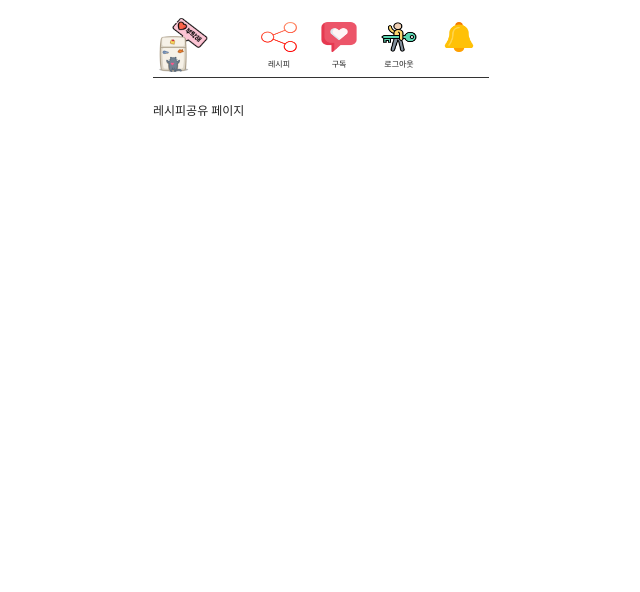
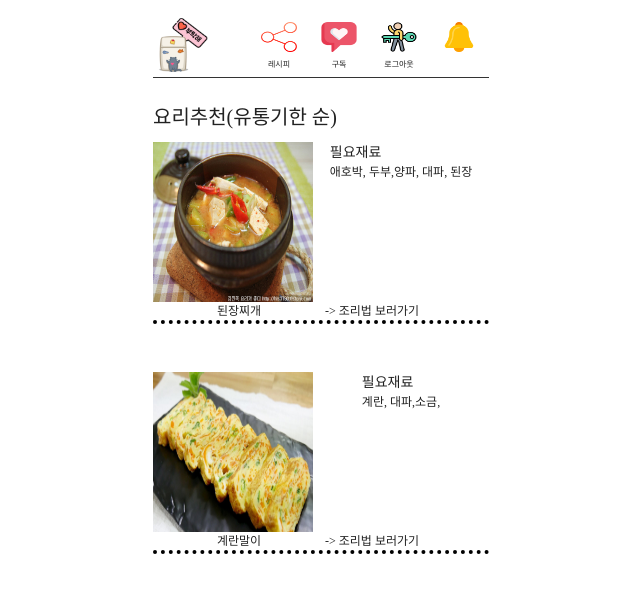
Before and after one commit to JuneHyung/Woo, a Vue app in the folder frontend/: page /sharerecipe in a window 1280 px wide. Shown: the top 592 px of the page, without its empty margins (319-959 px from the left). Built offline with nearby package versions, Linux system fonts and the light colour scheme; a web font is replaced by a local one.

Commit message:
Update S04P31D109-52 : 요리 추천 페이지 틀잡기 완료

```diff
--- a/frontend/src/views/ShareRecipe.vue
+++ b/frontend/src/views/ShareRecipe.vue
@@ -1,6 +1,84 @@
 <template>
     <v-container>
-        <p>레시피공유 페이지</p>
+        <p class="mainText">요리추천(유통기한 순)</p>
+        <div class="box" style="padding-top: 10px">
+            <v-row>
+                <div class="margin: 0 auto;">
+                    <img
+                        src="../assets/images/된장찌개.jpg"
+                        alt="된장찌개"
+                        style="width: 160px; height: 160px"
+                    />
+                    <!-- <p style="text-aligin: center; width: 160px; height: 160px">된장찌개</p> -->
+                </div>
+                <v-spacer></v-spacer>
+                <div>
+                    <div>
+                        <p style="font-size: 14px">필요재료</p>
+                    </div>
+
+                    <div class="margin: 0 auto;">
+                        <span>애호박, </span>
+                        <span>두부,</span>
+                        <span>양파, </span> <span>대파, </span> <span>된장</span>
+                    </div>
+                    <!-- <button>-> 조리법 보러가기</button> -->
+                </div>
+                <v-spacer></v-spacer>
+            </v-row>
+            <div style="width: 330px; height: 10px padding-bottom: 20px;">
+                <v-row>
+                    <v-spacer></v-spacer>
+                    <div style="text-align: center">
+                        <p>된장찌개</p>
+                    </div>
+
+                    <v-spacer></v-spacer>
+                    <button color="gray">-> 조리법 보러가기</button>
+                    <v-spacer></v-spacer>
+                </v-row>
+            </div>
+        </div>
+
+        <br />
+        <div class="box" style="padding-top: 30px">
+            <v-row>
+                <div class="margin: 0 auto;">
+                    <img
+                        src="../assets/images/계란말이.jpg"
+                        alt="계란말이"
+                        style="width: 160px; height: 160px"
+                    />
+                    <!-- <p style="text-aligin: center; width: 160px; height: 160px">된장찌개</p> -->
+                </div>
+                <v-spacer></v-spacer>
+                <div>
+                    <div>
+                        <p style="font-size: 14px">필요재료</p>
+                    </div>
+
+                    <div class="margin: 0 auto;">
+                        <span>계란, </span>
+                        <span>대파,</span>
+                        <span>소금, </span>
+                    </div>
+                    <!-- <button>-> 조리법 보러가기</button> -->
+                </div>
+                <v-spacer></v-spacer>
+            </v-row>
+            <div style="width: 330px; height: 10px padding-bottom: 20px;">
+                <v-row>
+                    <v-spacer></v-spacer>
+                    <div style="text-align: center">
+                        <p>계란말이</p>
+                    </div>
+
+                    <v-spacer></v-spacer>
+                    <button color="gray">-> 조리법 보러가기</button>
+                    <v-spacer></v-spacer>
+                </v-row>
+            </div>
+        </div>
     </v-container>
 </template>
 <script>
@@ -8,3 +86,13 @@
     name: 'ShareRecipe',
 };
 </script>
+
+<style scoped>
+.mainText {
+    font-size: 20px;
+}
+.box {
+    /* border-top: 4px dotted black; */
+    border-bottom: 4px dotted black;
+}
+</style>
```
Also changed, not shown: frontend/src/assets/images/계란말이.jpg (added), frontend/src/assets/images/된장찌개.jpg (added).
